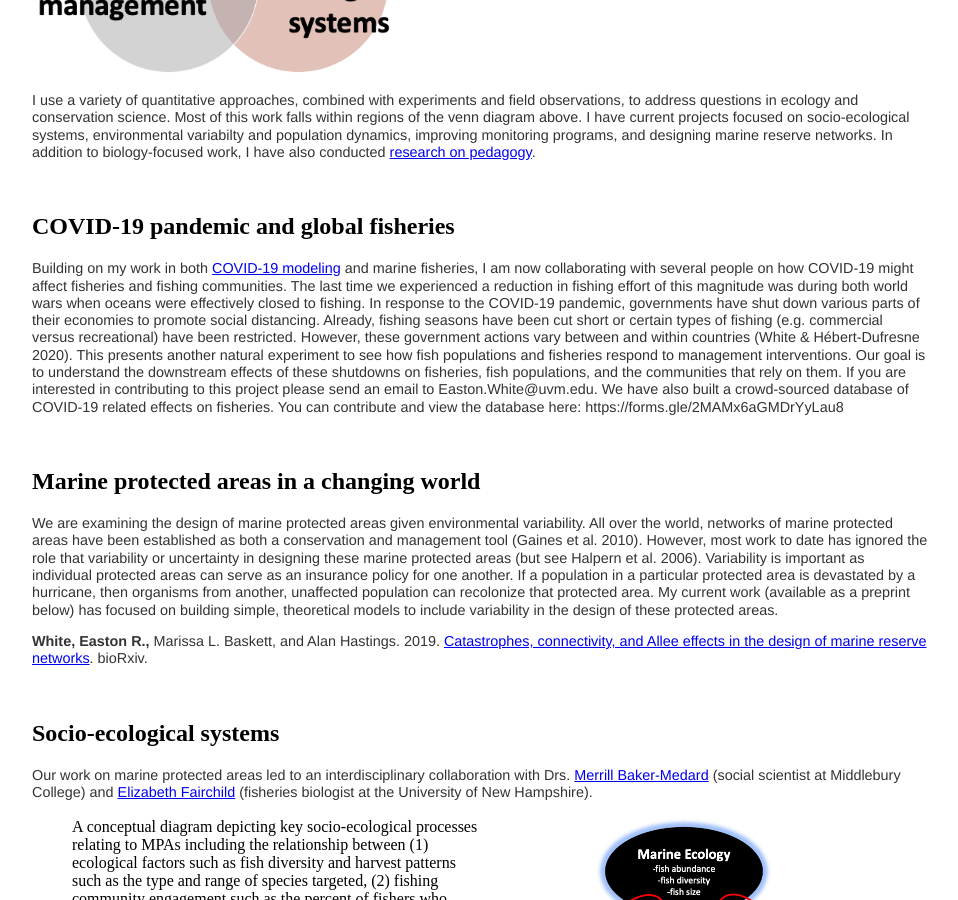
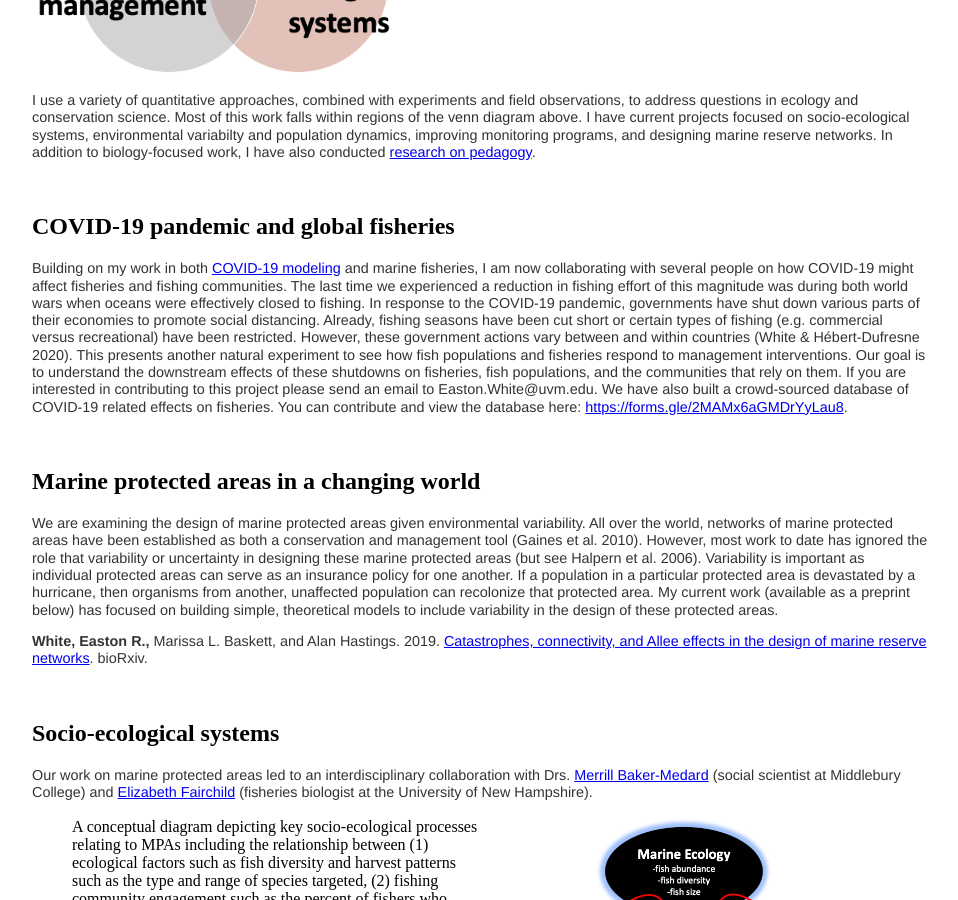
Before and after one commit to eastonwhite/eastonwhite.github.io, a Jekyll site: the page built from research/index.html, in a window 1280 px wide and 900 px high, scrolled down 659 px. Shown: the whole window, without its empty margins (160-1118 px from the left). Built offline with Jekyll 4.4.1, drawn with Linux system fonts in a browser that asks for light colours; part of the change alters nothing that is shown.

```diff
--- a/research/index.html
+++ b/research/index.html
@@ -26,7 +26,7 @@ title: Easton R. White | Research
 <h2>COVID-19 pandemic and global fisheries</h2>
 <p>Building on my work in both <a href="https://eastonwhite.github.io/covid19/">COVID-19 modeling</a> and marine fisheries, I am now collaborating with several people on how COVID-19 might affect fisheries and fishing communities. The last time we experienced a reduction in fishing effort of this magnitude was during both world wars when oceans were effectively closed to fishing. In response to the COVID-19 pandemic, governments have shut down various parts of their economies to promote social distancing. Already, fishing seasons have been cut short or certain types of fishing (e.g. commercial versus recreational) have been restricted. However, these government actions vary between and within countries (White & Hébert-Dufresne 2020). This presents another natural experiment to see how fish populations and fisheries respond to management interventions.
 
-Our goal is to understand the downstream effects of these shutdowns on fisheries, fish populations, and the communities that rely on them. If you are interested in contributing to this project please send an email to Easton.White@uvm.edu. We have also built a crowd-sourced database of COVID-19 related effects on fisheries. You can contribute and view the database here: https://forms.gle/2MAMx6aGMDrYyLau8</p>
+Our goal is to understand the downstream effects of these shutdowns on fisheries, fish populations, and the communities that rely on them. If you are interested in contributing to this project please send an email to Easton.White@uvm.edu. We have also built a crowd-sourced database of COVID-19 related effects on fisheries. You can contribute and view the database here: <a href=https://forms.gle/2MAMx6aGMDrYyLau8">https://forms.gle/2MAMx6aGMDrYyLau8</a>.</p>
 
 
 
```
